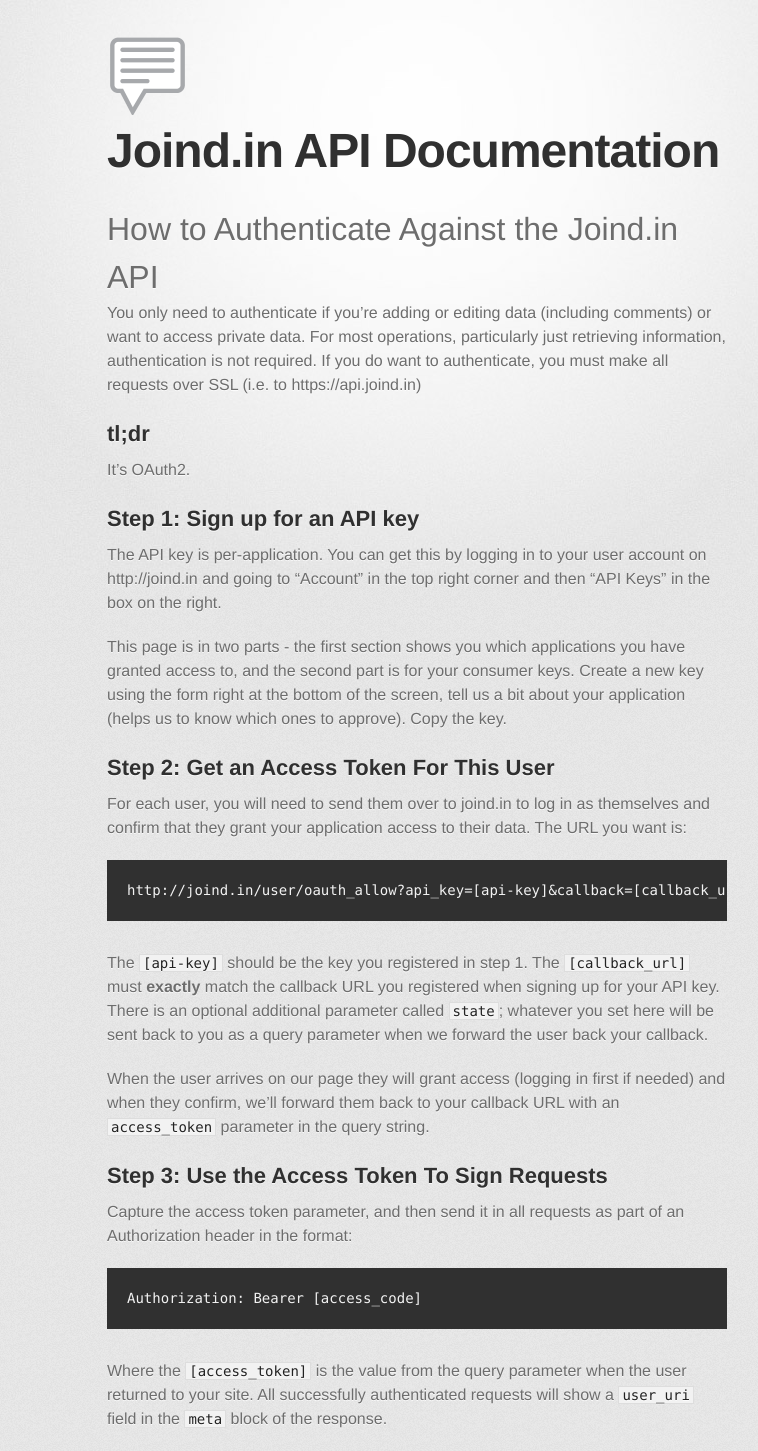
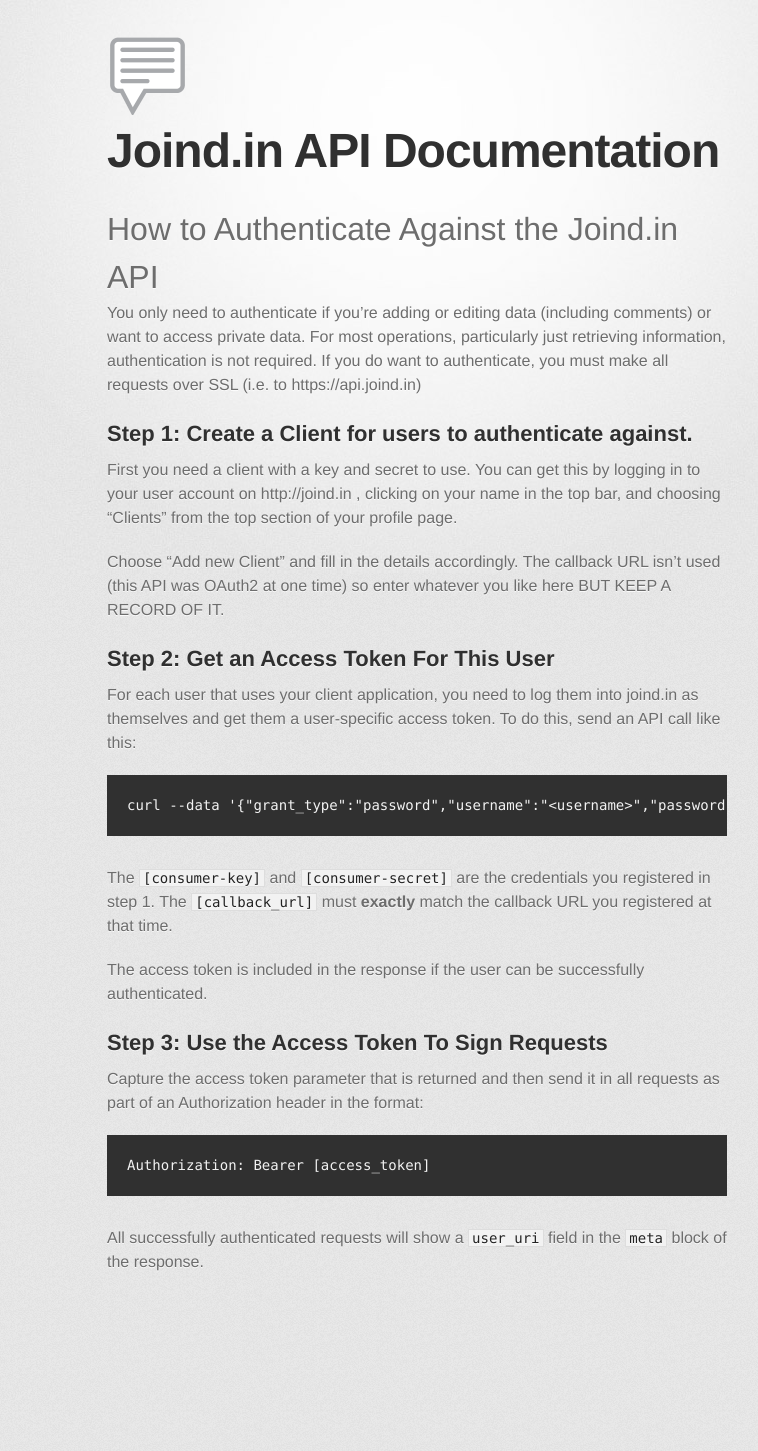
Before and after one commit to joindin/joindin-api, a Jekyll site: the page built from howto/authenticate.md, in a window 1280 px wide. Shown: the whole page, without its empty margins (223-981 px from the left). Built offline with Jekyll 4.4.1, drawn with Linux system fonts in a browser that asks for light colours; some web fonts are replaced; after the commit the page ends 1294 px from its top, so only the background shows below that.

Commit message:
Update the API auth instructions to what worked for me

```diff
--- a/howto/authenticate.md
+++ b/howto/authenticate.md
@@ -7,30 +7,26 @@
 
 You only need to authenticate if you're adding or editing data (including comments) or want to access private data. For most operations, particularly just retrieving information, authentication is not required. If you do want to authenticate, you must make all requests over SSL (i.e. to https://api.joind.in)
 
-## tl;dr
+## Step 1: Create a Client for users to authenticate against.
 
-It's OAuth2.
+First you need a client with a key and secret to use.  You can get this by logging in to your user account on http://joind.in , clicking on your name in the top bar, and choosing "Clients" from the top section of your profile page.
 
-## Step 1: Sign up for an API key
-
-The API key is per-application.  You can get this by logging in to your user account on http://joind.in and going to "Account" in the top right corner and then "API Keys" in the box on the right.
-
-This page is in two parts - the first section shows you which applications you have granted access to, and the second part is for your consumer keys.  Create a new key using the form right at the bottom of the screen, tell us a bit about your application (helps us to know which ones to approve).  Copy the key.
+Choose "Add new Client" and fill in the details accordingly. The callback URL isn't used (this API was OAuth2 at one time) so enter whatever you like here BUT KEEP A RECORD OF IT.
 
 ## Step 2: Get an Access Token For This User
 
-For each user, you will need to send them over to joind.in to log in as themselves and confirm that they grant your application access to their data.  The URL you want is:
+For each user that uses your client application, you need to log them into joind.in as themselves and get them a user-specific access token. To do this, send an API call like this:
 
-    http://joind.in/user/oauth_allow?api_key=[api-key]&callback=[callback_url]
+    curl --data '{"grant_type":"password","username":"<username>","password":"<password>","client_id":"<consumer-key>","client_secret":"<consumer-secret"}' -H "Content-Type: application/json" -H "Accept: application/json" http://api.joind.in/v2.1/token
 
-The ``[api-key]`` should be the key you registered in step 1.  The ``[callback_url]`` must **exactly** match the callback URL you registered when signing up for your API key.  There is an optional additional parameter called ``state``; whatever you set here will be sent back to you as a query parameter when we forward the user back your callback.
+The ``[consumer-key]`` and ``[consumer-secret]`` are the credentials you registered in step 1.  The ``[callback_url]`` must **exactly** match the callback URL you registered at that time.
 
-When the user arrives on our page they will grant access (logging in first if needed) and when they confirm, we'll forward them back to your callback URL with an ``access_token`` parameter in the query string.
+The access token is included in the response if the user can be successfully authenticated.
 
 ## Step 3:  Use the Access Token To Sign Requests
 
-Capture the access token parameter, and then send it in all requests as part of an Authorization header in the format:
+Capture the access token parameter that is returned and then send it in all requests as part of an Authorization header in the format:
 
-    Authorization: Bearer [access_code]
+    Authorization: Bearer [access_token]
 
-Where the ``[access_token]`` is the value from the query parameter when the user returned to your site.  All successfully authenticated requests will show a ``user_uri`` field in the ``meta`` block of the response.
+All successfully authenticated requests will show a ``user_uri`` field in the ``meta`` block of the response.
```
